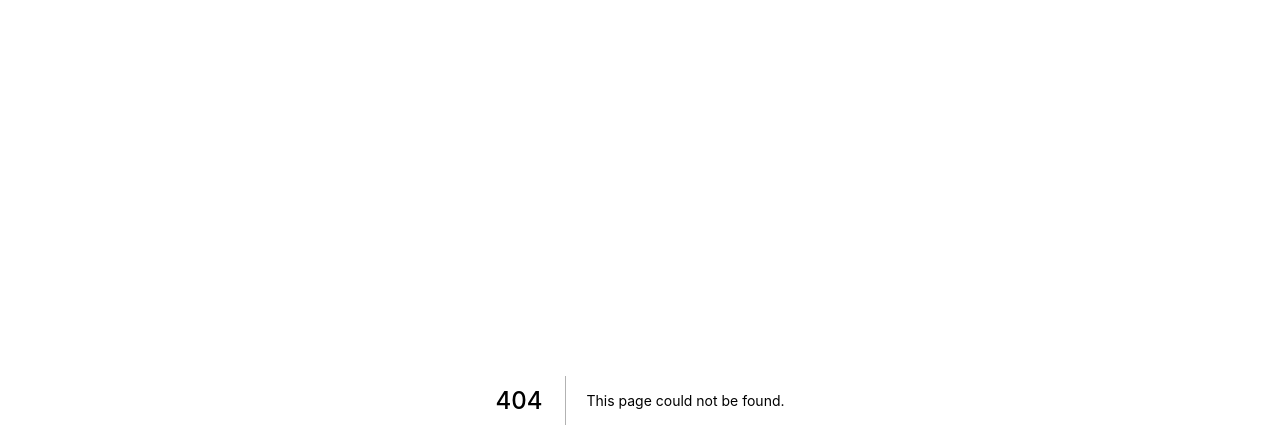
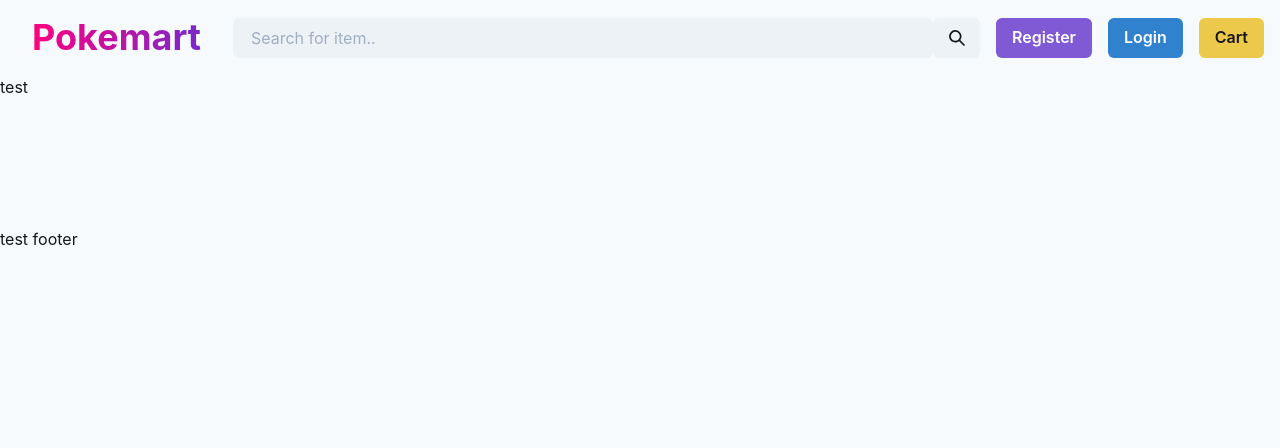
Before and after one commit to ansxnlee/pokeweb, a Next.js app: page /listing in a window 1280 px wide. Before the commit this address had no page. Shown: the top 448 px of the page. Built offline with nearby package versions, Linux system fonts and the light colour scheme.

Commit message:
project setup and header done

```diff
--- a/src/components/Container.tsx
+++ b/src/components/Container.tsx
@@ -3,7 +3,7 @@ import { Flex, FlexProps } from '@chakra-ui/react'
 export const Container = (props: FlexProps) => (
   <Flex
     direction="column"
-    alignItems="center"
+    alignItems="start"
     justifyContent="flex-start"
     bg="gray.50"
     color="black"
--- a/src/components/Footer.tsx
+++ b/src/components/Footer.tsx
@@ -1,5 +1,7 @@
 import { Flex, FlexProps } from '@chakra-ui/react'
 
 export const Footer = (props: FlexProps) => (
-  <Flex as="footer" py="8rem" {...props} />
+  <Flex as="footer" py="8rem" {...props}>
+    <h1>test footer</h1>
+  </Flex>
 )
--- /dev/null
+++ b/src/components/Header.tsx
@@ -0,0 +1,27 @@
+import { Container } from '../components/Container'
+import { Box, Button, ButtonGroup, Flex, Input, InputGroup, Spacer } from "@chakra-ui/react";
+import { SearchIcon } from '@chakra-ui/icons';
+import { Titlecard } from './Titlecard';
+
+const searchClick = () => {
+  console.log("search pressed");
+}
+
+export const Header = () => (
+    <Flex direction="row" width='100vw' justifyContent="start" alignItems="center" gap='4'>
+    <Spacer />
+      <Box p='4'>
+        <Titlecard />
+      </Box>
+      <InputGroup>
+        <Input variant='filled' placeholder='Search for item..' />
+        <Button onClick={searchClick}>{<SearchIcon />}</Button>
+      </InputGroup>
+      <ButtonGroup gap='2'>
+        <Button colorScheme='purple'>Register</Button>
+        <Button colorScheme='blue'>Login</Button>
+        <Button colorScheme='yellow'>Cart</Button>
+      </ButtonGroup>
+      <Spacer />
+    </Flex>
+)
--- /dev/null
+++ b/src/components/Titlecard.tsx
@@ -0,0 +1,16 @@
+import { Flex, Heading } from '@chakra-ui/react'
+
+export const Titlecard = ({ title }: { title: string }) => (
+  <Flex
+    justifyContent="center"
+    alignItems="center"
+    bgGradient="linear(to-l, heroGradientStart, heroGradientEnd)"
+    bgClip="text"
+  >
+    <Heading>{title}</Heading>
+  </Flex>
+)
+
+Titlecard.defaultProps = {
+  title: 'Pokemart',
+}
--- /dev/null
+++ b/src/pages/listing.tsx
@@ -0,0 +1,14 @@
+import { Container } from '../components/Container'
+import { Footer } from '../components/Footer';
+import { Header } from '../components/Header';
+
+const Listing = () => (
+  <Container height="100vh">
+    <Header />
+    <h1>test</h1>
+    <Footer />
+  </Container>
+
+)
+
+export default Listing;
```
